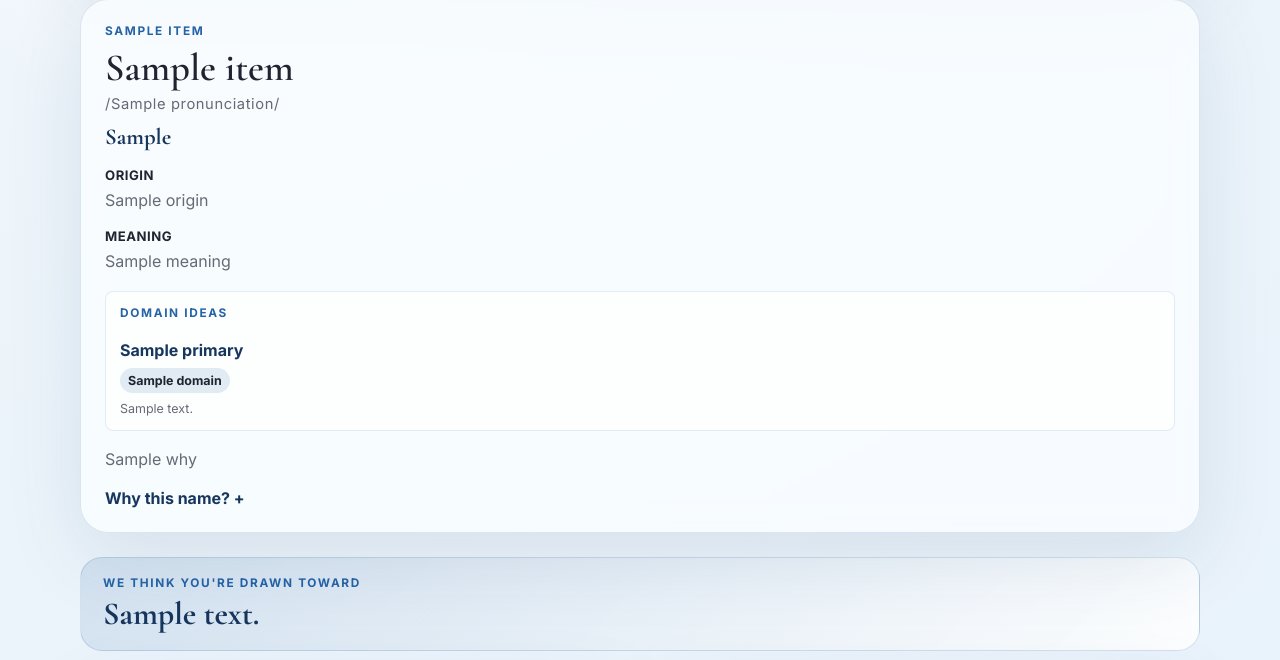
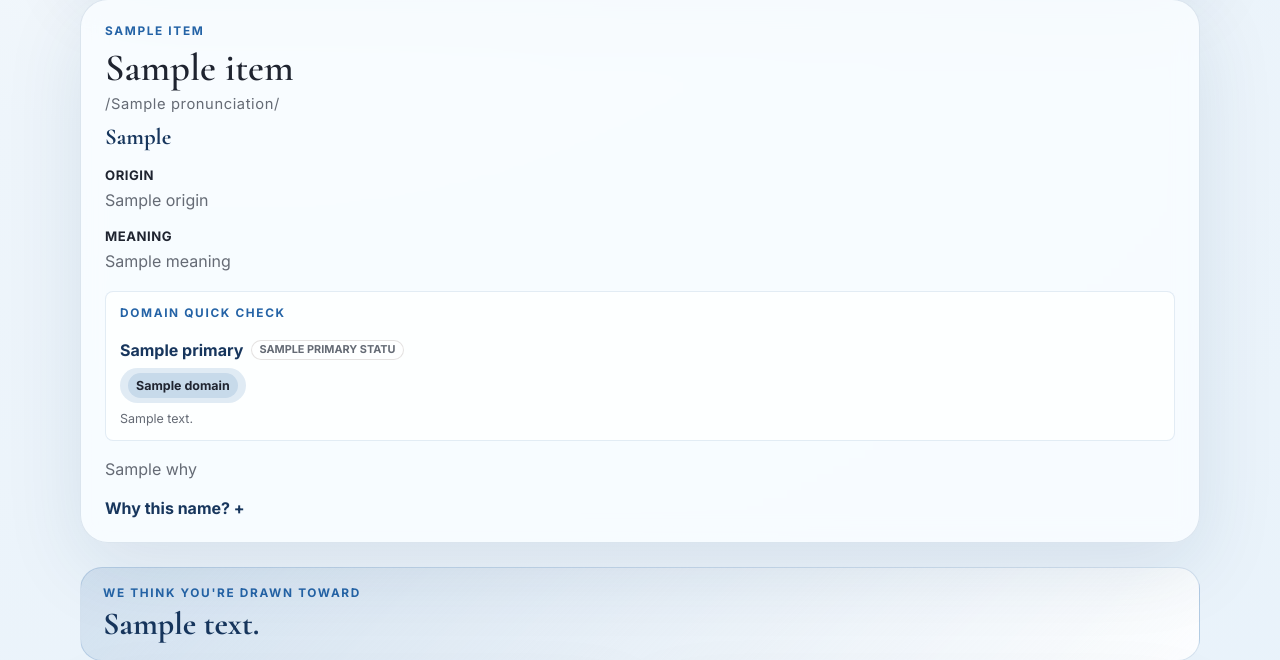
Before and after one commit to pickleball-dan/namengine-business-app, a Flask app: template templates/results.html in a window 1280 px wide. Shown: the part 647-1307 px from the top of the page. Run offline with Flask 3, Linux system fonts and the light colour scheme; the template is opened without the code that fills it: most values are stand-ins (such as "Sample title", 1, 10 or a date in 2020).

Commit message:
Add Business domain availability quick checks

```diff
--- a/app.py
+++ b/app.py
@@ -3,9 +3,13 @@ import os
 import random
 import re
 import secrets
+import time
+from concurrent.futures import ThreadPoolExecutor, as_completed
 from datetime import datetime, timezone
 from pathlib import Path
-from urllib.parse import urlencode
+from urllib.error import HTTPError, URLError
+from urllib.parse import quote, urlencode
+from urllib.request import Request, urlopen
 from flask import Flask, abort, render_template, request, url_for
 
 try:
@@ -33,6 +37,9 @@ MAX_SHORTLISTS = 200
 MAX_REFINEMENT_ROUNDS = 2
 SHARE_STORE_PATH = Path(os.getenv('SHARE_STORE_PATH', Path(__file__).with_name('share_store.json')))
 FEEDBACK_STORE_PATH = Path(os.getenv('FEEDBACK_STORE_PATH', Path(__file__).with_name('feedback_store.json')))
+DOMAIN_CACHE_PATH = Path(os.getenv('DOMAIN_CACHE_PATH', Path(__file__).with_name('domain_cache.json')))
+DOMAIN_CACHE_TTL_SECONDS = int(os.getenv('DOMAIN_CACHE_TTL_SECONDS', str(6 * 60 * 60)))
+DOMAIN_UNKNOWN_CACHE_TTL_SECONDS = int(os.getenv('DOMAIN_UNKNOWN_CACHE_TTL_SECONDS', str(15 * 60)))
 FEEDBACK_RATE_LIMIT = {}
 PLATFORM_HOME_URL = os.getenv('NAMENGINE_HOME_URL', 'https://namegine-main-1.onrender.com/')
 
@@ -971,6 +978,134 @@ def domain_slug(name):
     return cleaned or 'name'
 
 
+def domain_status(domain, status='unknown', label='Check manually'):
+    return {
+        'domain': domain,
+        'status': status,
+        'label': label,
+        'class': status.replace('_', '-'),
+    }
+
+
+def domain_status_from_godaddy(domain, payload):
+    available = payload.get('available') if isinstance(payload, dict) else None
+    premium_threshold = int(os.getenv('GODADDY_PREMIUM_PRICE_THRESHOLD', '100000000'))
+    price = payload.get('price') if isinstance(payload, dict) else None
+    is_premium = bool(payload.get('premium')) if isinstance(payload, dict) else False
+    if isinstance(price, int) and price >= premium_threshold:
+        is_premium = True
+
+    if available is True:
+        if is_premium:
+            return domain_status(domain, 'premium', 'Premium')
+        return domain_status(domain, 'available', 'Available')
+    if available is False:
+        return domain_status(domain, 'taken', 'Taken')
+    return domain_status(domain)
+
+
+def load_domain_cache():
+    if not DOMAIN_CACHE_PATH.exists():
+        return {}
+    try:
+        payload = json.loads(DOMAIN_CACHE_PATH.read_text(encoding='utf-8'))
+        domains = payload.get('domains', payload) if isinstance(payload, dict) else {}
+        return domains if isinstance(domains, dict) else {}
+    except Exception:
+        app.logger.exception('Failed to load domain cache from %s', DOMAIN_CACHE_PATH)
+        return {}
+
+
+def save_domain_cache(domains):
+    try:
+        DOMAIN_CACHE_PATH.write_text(json.dumps({'domains': domains}, indent=2), encoding='utf-8')
+    except Exception:
+        app.logger.exception('Failed to save domain cache to %s', DOMAIN_CACHE_PATH)
+
+
+def cached_domain_status(cache, domain, now):
+    cached = cache.get(domain)
+    if not isinstance(cached, dict):
+        return None
+    checked_at = cached.get('checked_at', 0)
+    ttl = DOMAIN_UNKNOWN_CACHE_TTL_SECONDS if cached.get('status') == 'unknown' else DOMAIN_CACHE_TTL_SECONDS
+    if not isinstance(checked_at, (int, float)) or now - checked_at > ttl:
+        return None
+    return domain_status(domain, cached.get('status', 'unknown'), cached.get('label', 'Check manually'))
+
+
+def godaddy_credentials():
+    api_key = os.getenv('GODADDY_API_KEY', '').strip()
+    api_secret = os.getenv('GODADDY_API_SECRET', '').strip()
+    return api_key, api_secret
+
+
+def godaddy_domain_available(domain):
+    api_key, api_secret = godaddy_credentials()
+    if not api_key or not api_secret:
+        return domain_status(domain, 'not_checked', 'Not checked')
+
+    base_url = os.getenv('GODADDY_API_BASE', 'https://api.godaddy.com').strip().rstrip('/')
+    timeout = float(os.getenv('GODADDY_TIMEOUT_SECONDS', '4'))
+    url = f"{base_url}/v1/domains/available?domain={quote(domain)}"
+    request_headers = {
+        'Accept': 'application/json',
+        'Authorization': f"sso-key {api_key}:{api_secret}",
+    }
+    req = Request(url, headers=request_headers)
+    try:
+        with urlopen(req, timeout=timeout) as response:
+            payload = json.loads(response.read().decode('utf-8'))
+        return domain_status_from_godaddy(domain, payload)
+    except (HTTPError, URLError, TimeoutError, json.JSONDecodeError) as exc:
+        app.logger.warning('GoDaddy availability check failed for %s: %s', domain, exc)
+    except Exception as exc:
+        app.logger.exception('Unexpected GoDaddy availability error for %s: %s', domain, exc)
+    return domain_status(domain)
+
+
+def check_domain_availability(domains):
+    unique_domains = list(dict.fromkeys(domain for domain in domains if domain))
+    if not unique_domains:
+        return {}
+
+    api_key, api_secret = godaddy_credentials()
+    if not api_key or not api_secret:
+        return {domain: domain_status(domain, 'not_checked', 'Not checked') for domain in unique_domains}
+
+    now = time.time()
+    cache = load_domain_cache()
+    results = {}
+    missing_domains = []
+    for domain in unique_domains:
+        cached = cached_domain_status(cache, domain, now)
+        if cached:
+            results[domain] = cached
+        else:
+            missing_domains.append(domain)
+
+    if missing_domains:
+        max_workers = min(8, len(missing_domains))
+        with ThreadPoolExecutor(max_workers=max_workers) as executor:
+            futures = {executor.submit(godaddy_domain_available, domain): domain for domain in missing_domains}
+            for future in as_completed(futures):
+                domain = futures[future]
+                try:
+                    status = future.result()
+                except Exception as exc:
+                    app.logger.exception('Domain availability worker failed for %s: %s', domain, exc)
+                    status = domain_status(domain)
+                results[domain] = status
+                cache[domain] = {
+                    'status': status.get('status', 'unknown'),
+                    'label': status.get('label', 'Check manually'),
+                    'checked_at': now,
+                }
+        save_domain_cache(cache)
+
+    return results
+
+
 def build_domain_info(name):
     base = domain_slug(name)
     ideas = [f"{base}.com", f"get{base}.com", f"{base}.co"]
@@ -981,8 +1116,42 @@ def build_domain_info(name):
     return {
         'primary': ideas[0],
         'alternatives': ideas[1:],
-        'note': 'Domain availability not checked.',
+        'note': 'Quick availability check not run yet.',
     }
+
+
+def attach_domain_availability(names):
+    domains = []
+    for item in names:
+        info = item.get('domain_info') or {}
+        domains.extend([info.get('primary'), *(info.get('alternatives') or [])])
+
+    statuses = check_domain_availability(domains)
+    if not statuses:
+        return names
+
+    for item in names:
+        info = item.get('domain_info')
+        if not info:
+            continue
+        primary_status = statuses.get(info.get('primary'))
+        alternative_statuses = [
+            statuses.get(domain, domain_status(domain))
+            for domain in info.get('alternatives', [])
+        ]
+        checked_statuses = [primary_status, *alternative_statuses]
+        status_values = {status.get('status') for status in checked_statuses if status}
+        if status_values <= {'not_checked'}:
+            note = 'Quick availability check not run yet.'
+        elif 'unknown' in status_values:
+            note = 'Quick check only, not guaranteed. Verify before purchase.'
+        else:
+            note = 'Quick GoDaddy check, not guaranteed. Verify before purchase.'
+
+        info['primary_status'] = primary_status
+        info['alternative_statuses'] = alternative_statuses
+        info['note'] = note
+    return names
 
 
 def clean_emotional_opener(value):
@@ -1078,7 +1247,8 @@ def enrich_name(item, form_data, index, total):
 
 
 def enrich_names(names, form_data):
-    return [enrich_name(item, form_data, index + 1, len(names)) for index, item in enumerate(names)]
+    enriched = [enrich_name(item, form_data, index + 1, len(names)) for index, item in enumerate(names)]
+    return attach_domain_availability(enriched)
 
 
 def parse_reactions(source):
@@ -2251,7 +2421,7 @@ def enrich_original_names(names, form_data=None):
         )
         enriched['domain_info'] = build_domain_info(enriched['name'])
         enriched_names.append(enriched)
-    return enriched_names
+    return attach_domain_availability(enriched_names)
 
 
 def generate_original_names(form_data, tune_direction='', previous_names=None, reaction_note=''):
--- a/render.yaml
+++ b/render.yaml
@@ -12,6 +12,12 @@ services:
         sync: false
       - key: OPENAI_MODEL
         value: gpt-4.1-mini
+      - key: GODADDY_API_KEY
+        sync: false
+      - key: GODADDY_API_SECRET
+        sync: false
+      - key: GODADDY_API_BASE
+        value: https://api.godaddy.com
       - key: FEEDBACK_ADMIN_TOKEN
         sync: false
       - key: FEEDBACK_ENABLED
--- a/static/styles.css
+++ b/static/styles.css
@@ -1214,6 +1214,13 @@ textarea { resize: vertical; }
   background: rgba(255, 255, 255, 0.62);
 }
 
+.domain-primary-row {
+  display: flex;
+  flex-wrap: wrap;
+  align-items: center;
+  gap: 8px;
+}
+
 .domain-primary {
   margin: 0;
   color: var(--accent-deep);
@@ -1229,6 +1236,8 @@ textarea { resize: vertical; }
 
 .domain-alt-row span {
   display: inline-flex;
+  align-items: center;
+  gap: 5px;
   max-width: 100%;
   padding: 5px 8px;
   border-radius: 999px;
@@ -1237,6 +1246,46 @@ textarea { resize: vertical; }
   font-size: 0.78rem;
   font-weight: 700;
   overflow-wrap: anywhere;
+}
+
+.domain-status {
+  display: inline-flex;
+  align-items: center;
+  min-height: 20px;
+  padding: 2px 7px;
+  border-radius: 999px;
+  border: 1px solid rgba(66, 55, 42, 0.14);
+  background: rgba(255, 255, 255, 0.72);
+  color: var(--muted);
+  font-size: 0.68rem;
+  font-weight: 800;
+  line-height: 1;
+  text-transform: uppercase;
+  white-space: nowrap;
+}
+
+.domain-status-available {
+  border-color: rgba(42, 121, 88, 0.22);
+  background: rgba(215, 241, 226, 0.86);
+  color: #205b42;
+}
+
+.domain-status-taken {
+  border-color: rgba(150, 74, 74, 0.2);
+  background: rgba(248, 226, 222, 0.82);
+  color: #7f3838;
+}
+
+.domain-status-premium {
+  border-color: rgba(173, 123, 38, 0.25);
+  background: rgba(253, 238, 200, 0.88);
+  color: #775214;
+}
+
+.domain-status-unknown {
+  border-color: rgba(36, 99, 166, 0.16);
+  background: rgba(230, 239, 249, 0.88);
+  color: var(--accent-business);
 }
 
 .domain-note {
--- /dev/null
+++ b/templates/_domain_info.html
@@ -0,0 +1,21 @@
+<div class="domain-info">
+  <p class="panel-label">Domain quick check</p>
+  <div class="domain-primary-row">
+    <p class="domain-primary">{{ domain_info.primary }}</p>
+    {% if domain_info.primary_status and domain_info.primary_status.status != 'not_checked' %}
+    <span class="domain-status domain-status-{{ domain_info.primary_status.class }}">{{ domain_info.primary_status.label }}</span>
+    {% endif %}
+  </div>
+  <div class="domain-alt-row">
+    {% for domain in domain_info.alternatives %}
+    {% set status = domain_info.alternative_statuses[loop.index0] if domain_info.alternative_statuses else none %}
+    <span>
+      <span>{{ domain }}</span>
+      {% if status and status.status != 'not_checked' %}
+      <strong class="domain-status domain-status-{{ status.class }}">{{ status.label }}</strong>
+      {% endif %}
+    </span>
+    {% endfor %}
+  </div>
+  <p class="domain-note">{{ domain_info.note }}</p>
+</div>
--- a/templates/results.html
+++ b/templates/results.html
@@ -62,16 +62,8 @@
             <p><strong>Meaning</strong><span>{{ item.meaning }}</span></p>
           </div>
           {% if item.domain_info %}
-          <div class="domain-info">
-            <p class="panel-label">Domain ideas</p>
-            <p class="domain-primary">{{ item.domain_info.primary }}</p>
-            <div class="domain-alt-row">
-              {% for domain in item.domain_info.alternatives %}
-              <span>{{ domain }}</span>
-              {% endfor %}
-            </div>
-            <p class="domain-note">{{ item.domain_info.note }}</p>
-          </div>
+          {% set domain_info = item.domain_info %}
+          {% include '_domain_info.html' %}
           {% endif %}
           <p class="why">{{ item.why }}</p>
           <div class="reaction-block">
@@ -150,16 +142,8 @@
           <p><strong>Meaning</strong><span>{{ item.meaning }}</span></p>
         </div>
         {% if item.domain_info %}
-        <div class="domain-info">
-          <p class="panel-label">Domain ideas</p>
-          <p class="domain-primary">{{ item.domain_info.primary }}</p>
-          <div class="domain-alt-row">
-            {% for domain in item.domain_info.alternatives %}
-            <span>{{ domain }}</span>
-            {% endfor %}
-          </div>
-          <p class="domain-note">{{ item.domain_info.note }}</p>
-        </div>
+        {% set domain_info = item.domain_info %}
+        {% include '_domain_info.html' %}
         {% endif %}
         <p class="why">{{ item.why }}</p>
         <details class="fit-preview">
```
Also changed, not shown: templates/name_detail.html (+3 -9 lines), templates/original_results.html (+2 -10 lines), templates/shared_shortlist.html (+2 -10 lines), README.md, 2 other files.
